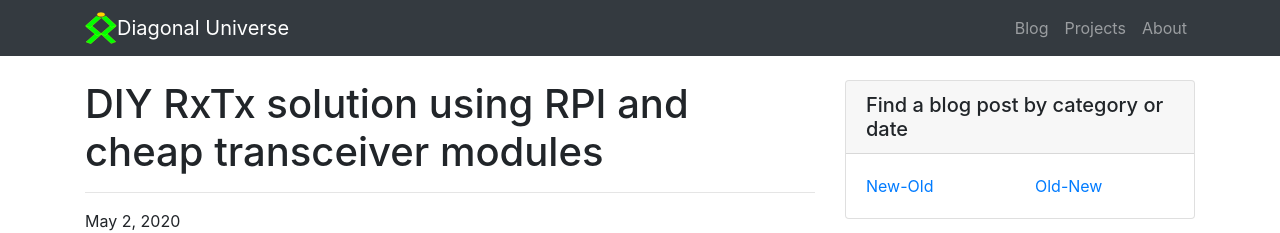
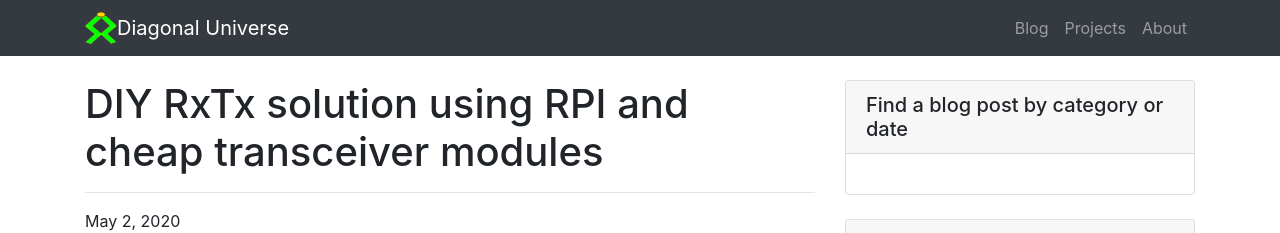
Before and after one commit to andrewdempsey2018/Diagonal-Universe, a Django app: a page that uses templates/base.html in a window 1280 px wide. Shown: the top 233 px of the page. Run offline with Django 3.2, Linux system fonts and the light colour scheme; data comes from the database, SQL or seed files in the repository; some libraries are stand-ins or nearby versions.

Commit message:
Disabled links to filter posts by date

```diff
--- a/post/views.py
+++ b/post/views.py
@@ -4,6 +4,7 @@ from django.http import HttpResponse
 from .models import Post
 from Comment.models import Comment
 from Comment.forms import CommentForm
+
 
 def index(request):
     latestPost = Post.objects.latest('id')
--- a/templates/base.html
+++ b/templates/base.html
@@ -87,7 +87,7 @@
             into the left column and the evens to the right -->
           <div class="col-lg-6">
             <ul class="list-unstyled mb-0">
-              <li><a href="#">New-Old</a></li>
+              <!-- <li><a href="#">New-Old</a></li> -->
               {% for i, category in categorys %}
               <p>{% if not forloop.counter|divisibleby:2 %}</p>
               <li><a href="{% url 'post_list' cat=category %}">{{ category }}</a></li>
@@ -98,7 +98,7 @@
           </div>
           <div class="col-lg-6">
             <ul class="list-unstyled mb-0">
-              <li><a href="#">Old-New</a></li>
+              <!-- <li><a href="#">Old-New</a></li> -->
               {% for i, category in categorys %}
               <p>{% if forloop.counter|divisibleby:2 %}</p>
               <li><a href="{% url 'post_list' cat=category %}">{{ category }}</a></li>
```
